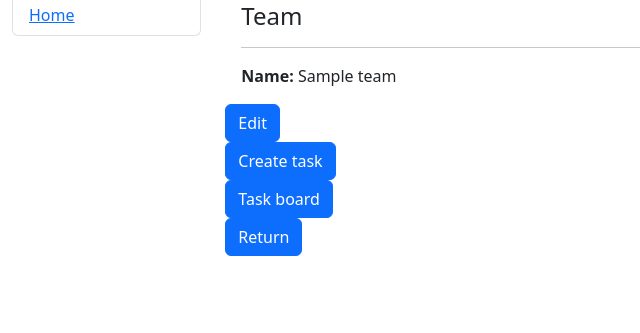
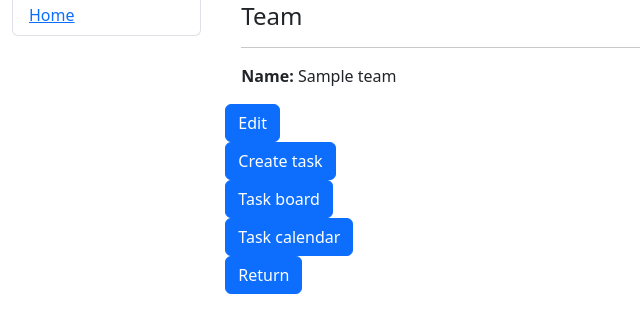
Before and after one commit to 20jofi00/floworbit-task-manager, a Django app: page /projects/1/1/ in a window 1280 px wide. Shown: the part 178-511 px from the top of the page, without its empty margins (0-640 px from the left). Run offline with Django 5.2, Linux system fonts and the light colour scheme; a user stored in the database is signed in; tables that the repository leaves empty hold one stand-in row (values such as "Sample post").

Commit message:
link project details to task calendar

```diff
--- a/templates/projects/project_detail.html
+++ b/templates/projects/project_detail.html
@@ -32,6 +32,10 @@
     <input class="btn btn-primary" type="submit" value="Task board">
   </form>
 
+  <form action="{% url 'tasks:project-task-calendar' project_pk=project.id %}" method="get">
+    <input class="btn btn-primary" type="submit" value="Task calendar">
+  </form>
+
   <form action="{% url 'projects:project-list' team_pk=project.team.id %}" method="get">
     <input class="btn btn-primary" type="submit" value="Return">
   </form>
```
